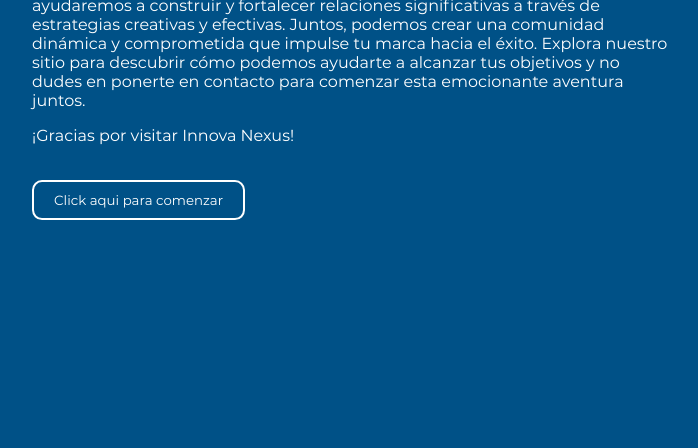
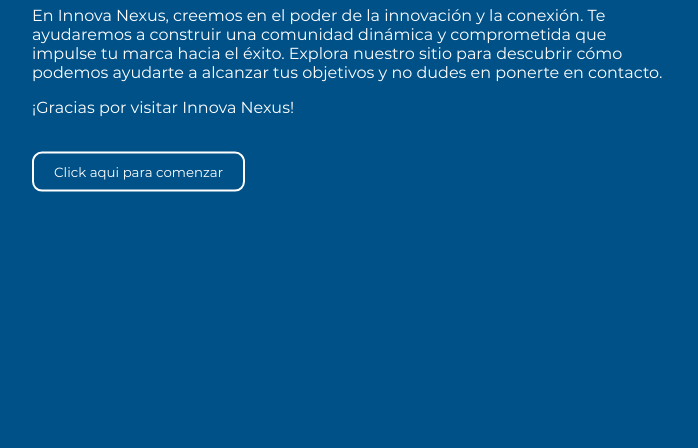
Before and after one commit to gabriela2k26/innovanexus, a plain HTML site: page index.html in a window 1280 px wide. Shown: the part 352-800 px from the top of the page, without its empty margins (288-986 px from the left). Drawn offline with Linux system fonts and the light colour scheme.

Commit message:
index.html

```diff
--- a/index.html
+++ b/index.html
@@ -148,9 +148,9 @@
 
 
         <h1 >¡BIENVENID@!</h1>
-        <p  style="font-family: 'mifuente';">En Innova Nexus, creemos en el poder de la innovación y la conexión. Te ayudaremos a construir y fortalecer relaciones significativas a través de estrategias creativas y efectivas. Juntos, podemos crear una comunidad dinámica y comprometida que impulse tu marca hacia el éxito.
+        <p  style="font-family: 'mifuente';">En Innova Nexus, creemos en el poder de la innovación y la conexión. Te ayudaremos a construir una comunidad dinámica y comprometida que impulse tu marca hacia el éxito.
 
-            Explora nuestro sitio para descubrir cómo podemos ayudarte a alcanzar tus objetivos y no dudes en ponerte en contacto para comenzar esta emocionante aventura juntos.
+            Explora nuestro sitio para descubrir cómo podemos ayudarte a alcanzar tus objetivos y no dudes en ponerte en contacto.
 
         </p>
 
```
